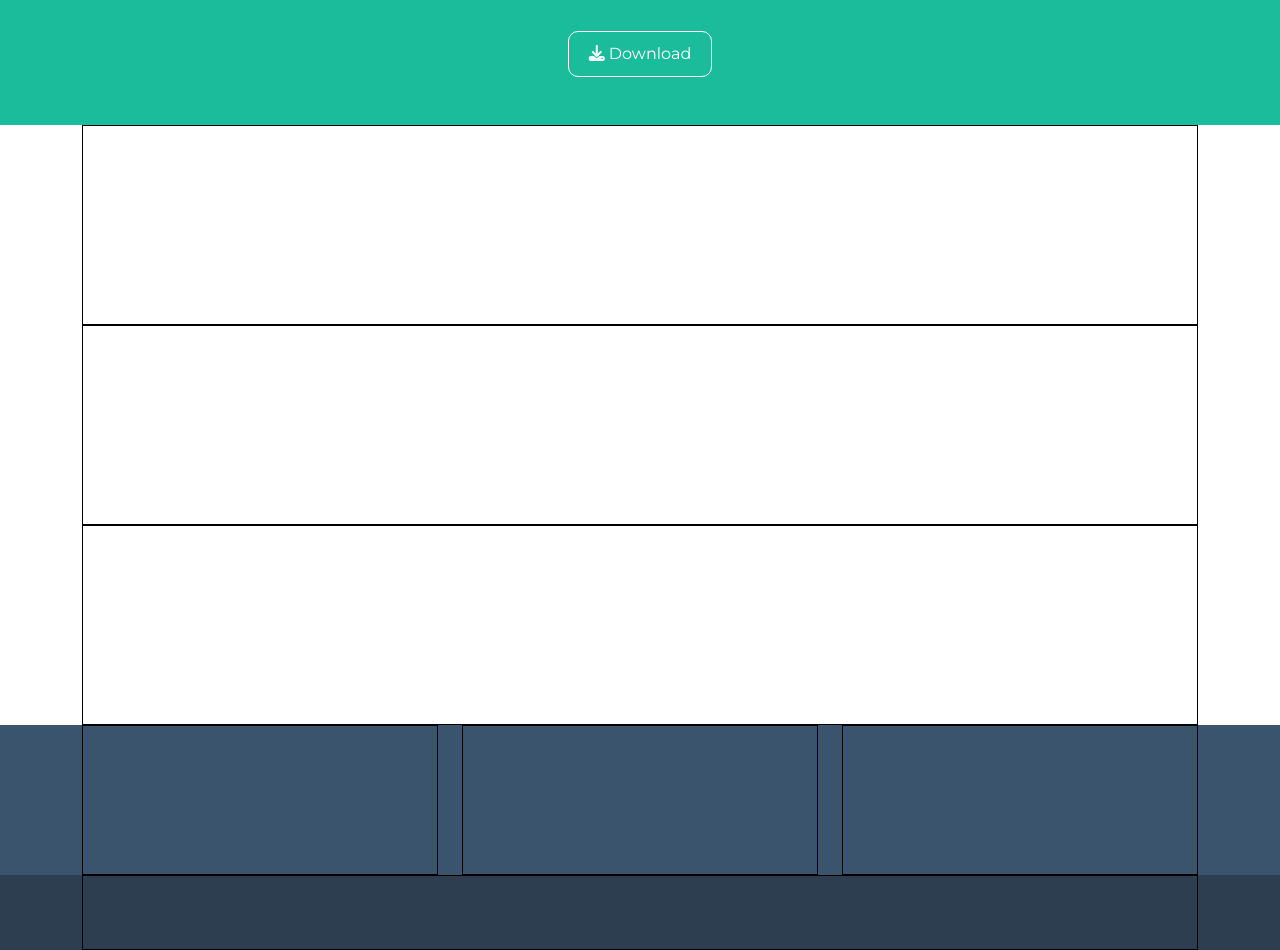
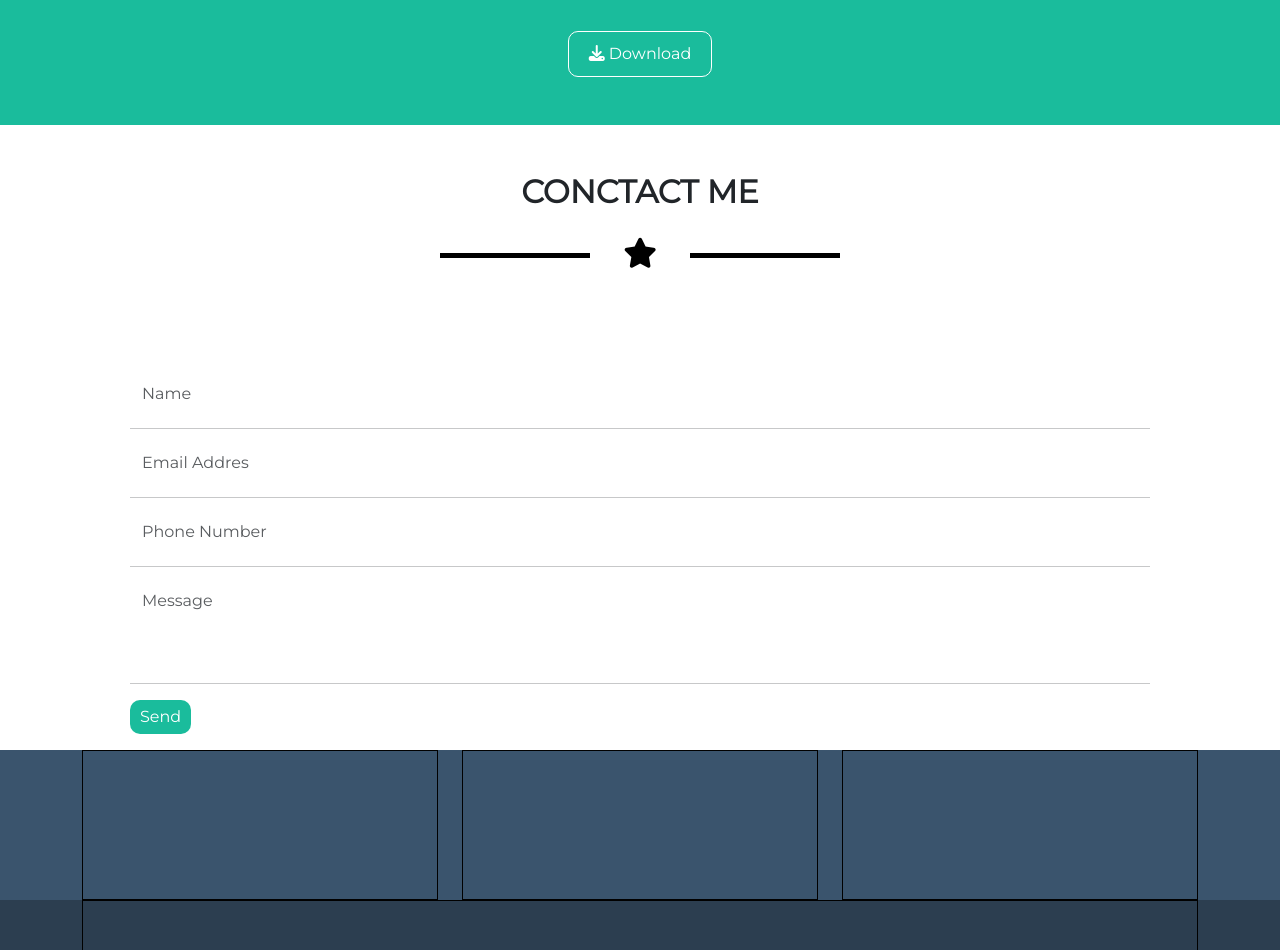
Before and after one commit to DarioLoForti/html-css-bootstrap-freelancer, a plain HTML site: page index.html in a window 1280 px wide. Shown: the part 1640-2590 px from the top of the page. Drawn offline with nearby package versions, Linux system fonts and the light colour scheme.

Commit message:
[update]adding fourth section content

```diff
--- a/css/style.css
+++ b/css/style.css
@@ -3,7 +3,6 @@
     padding: 0;
     box-sizing: border-box;
     font-family: 'Montserrat', sans-serif;
-
 }
 
 /* header */
@@ -18,9 +17,11 @@ header{
     font-size: 15px;
     margin-left: 10px;
 }
+
 h2{
     font-weight: bold;
 }
+
 /* main */
 
 /* first section */
@@ -28,10 +29,12 @@ h2{
 .bg{
     background-color: #1ABC9C;
 }
+
 .content-m-bg>img{
     width: 25%;
     padding-bottom: 10px;
 }
+
 .content-m-bg>h2{
     font-weight: bold;
 }
@@ -44,6 +47,7 @@ h2{
     max-width: 400px;
     position: relative;
 }
+
 .content-m-bg>p:before{
     content: "";
     display: block;
@@ -54,6 +58,7 @@ h2{
     top: 50%;
     position: absolute;
 }
+
 .content-m-bg>p:after{
     content: "";
     display: block;
@@ -70,31 +75,40 @@ h2{
 .content-m-t{
     border-radius: 30px;
 }
+
 .bg-p{
     background-color:#BA4B63 ;
 }
+
 .bg-a{
     background-color:#1EA4B6 ;
 }
+
 .bg-bl{
     background-color:#140F0F ;
 }
+
 .bg-lb{
     background-color:#1C83C1 ;
 }
+
 .bg-b{
     background-color: #0E38B5;
 }
+
 .bg-c{
     background-color: #CCB2A3;
 }
+
 .content-m-t>h2{
     font-weight: bold;
 }
+
 .content-m-t>img{
     width: 100%;
     border-radius: 30px;
 }
+
 .content-m-t>p{
     font-family: sans-serif;
     margin: 20px auto;
@@ -103,6 +117,7 @@ h2{
     max-width: 400px;
     position: relative;
 }
+
 .content-m-t>p:before{
     content: "";
     display: block;
@@ -113,6 +128,7 @@ h2{
     top: 50%;
     position: absolute;
 }
+
 .content-m-t>p:after{
     content: "";
     display: block;
@@ -123,6 +139,7 @@ h2{
     top: 50%;
     position: absolute;
 }
+
 /* third section*/
 
 .content-m>button{
@@ -135,9 +152,47 @@ h2{
 
 /* fourt section */
 
-.content-m-b{
-    height: 200px;
-    border: 1px solid black;
+.content-m-b>button{
+    padding: 5px 10px;
+    color: white;
+    background-color: #1ABC9C;
+    border-radius: 10px;
+    border-style: none;
+}
+
+.content-m-b>p{
+    font-family: sans-serif;
+    margin: 20px auto;
+    text-align: center;
+    font-size: 30px;
+    max-width: 400px;
+    position: relative;
+}
+
+.content-m-b>p:before{
+    content: "";
+    display: block;
+    width: 150px;
+    height: 5px;
+    background: black;
+    left: 0;
+    top: 50%;
+    position: absolute;
+}
+
+.content-m-b>p:after{
+    content: "";
+    display: block;
+    width: 150px;
+    height: 5px;
+    background:black;
+    right: 0;
+    top: 50%;
+    position: absolute;
+}
+
+.form-control{
+    border-style: none;
 }
 
 /* footer*/
--- a/index.html
+++ b/index.html
@@ -129,16 +129,31 @@
                 </div>
             </div>
             <!-- fourth section -->
-            <div class="container">
+            <div class="container ">
                 <div class="row">
-                    <div class="col-12">
-                        <div class="content-m-b"></div>
+                    <div class="col-12 ">
+                        <div class="content-m-b py-5 text-center">
+                            <h2>CONCTACT ME</h2>
+                            <p><i class="fa-solid fa-star" style="color: black;"></i></p>
+                        </div>
                     </div>
                     <div class="col-12">
-                        <div class="content-m-b"></div>
+                        <div class="content-m-b py-3 px-5">
+                            <input class="form-control my-3" type="text" name="Name"  placeholder="Name">
+                            <hr>
+                            <input class="form-control my-3" type="text" name="Email Addres"  placeholder="Email Addres">
+                            <hr>
+                            <input class="form-control my-3" type="text" name="Phone Number"  placeholder="Phone Number">
+                            <hr>
+                            <input class="form-control my-3" type="text" name="Message" placeholder="Message">
+                        </div>
                     </div>
-                    <div class="col-12">
-                        <div class="content-m-b"></div>
+                    <div class="col-12 ">
+                        <div class="content-m-b py-3 px-5">
+                            <hr>
+                            <button type="button" class="btn btn-success">Send</button>
+
+                        </div>
                     </div>
                 </div>
             </div>
```
